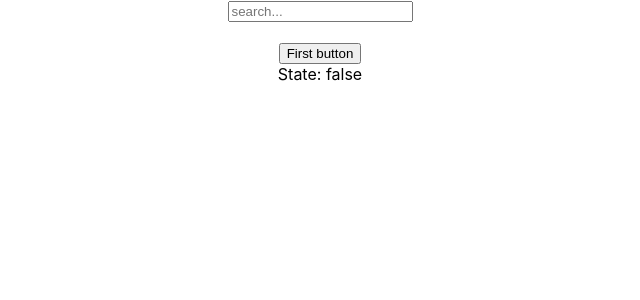
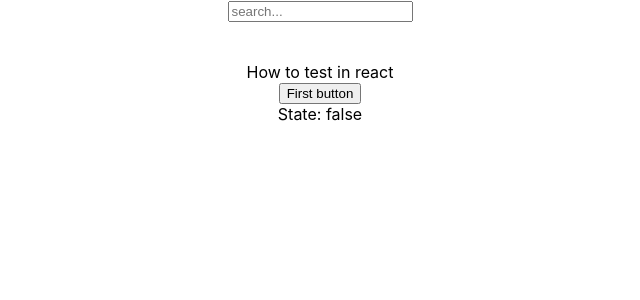
Before and after one commit to GoranAviani/how_to_test_in_react, a React (Create React App) app: page / in a window 1280 px wide. Shown: the top 300 px of the page, without its empty margins (320-960 px from the left). Built offline with nearby package versions, Linux system fonts and the light colour scheme.

Commit message:
how_to_test_in_react

```diff
--- a/src/components/Input.js
+++ b/src/components/Input.js
@@ -12,6 +12,8 @@ const Input = () => {
             }}/>
             <br/>
             <h2 data-test-id="display-seaerch">{userInput}</h2>
+            <br/>
+            <div data-testid="greeting-test">How to test in react</div>
         </div>
     )
 
```
